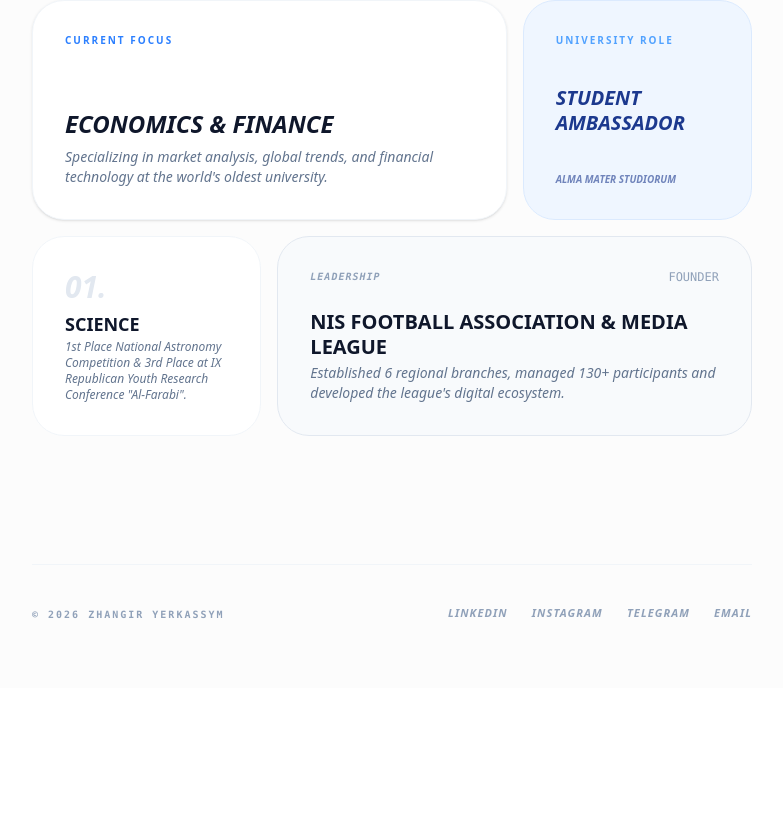
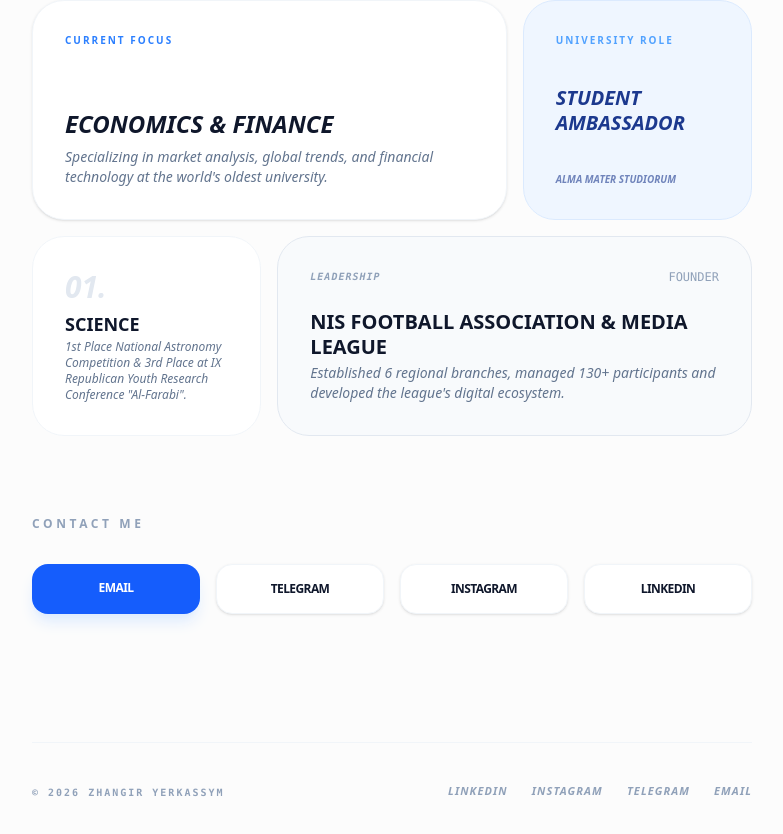
Before and after one commit to JuneiBrunei/jonyportfolio, a Next.js app: page / in a window 1280 px wide. Shown: the part 467-1301 px from the top of the page, without its empty margins (248-1031 px from the left). Before the commit the page ends 1155 px from the top, so only its background shows below. Built offline with nearby package versions, Linux system fonts and the light colour scheme.

Commit message:
final site version

```diff
--- a/app/page.tsx
+++ b/app/page.tsx
@@ -81,6 +81,24 @@ export default function Home() {
              </div>
           </div>
         </div>
+        {/* Contact Section */}
+        <section className="mt-20 mb-10">
+          <h2 className="text-xs font-bold text-slate-400 uppercase tracking-[0.3em] mb-8">Contact Me</h2>
+          <div className="grid grid-cols-2 md:grid-cols-4 gap-4">
+            <a href="mailto:zhangirerkasym@gmail.com" className="p-4 rounded-2xl bg-blue-600 text-white text-center hover:bg-slate-900 transition-all shadow-lg shadow-blue-100 flex flex-col items-center gap-2">
+              <span className="text-xs font-bold uppercase tracking-tighter">Email</span>
+            </a>
+            <a href="https://t.me/Jonyyverk" target="_blank" className="p-4 rounded-2xl bg-white border border-slate-100 text-center hover:border-blue-400 transition-all flex flex-col items-center gap-2 shadow-sm">
+              <span className="text-xs font-bold uppercase tracking-tighter">Telegram</span>
+            </a>
+            <a href="https://www.instagram.com/jonyyv.erk/" target="_blank" className="p-4 rounded-2xl bg-white border border-slate-100 text-center hover:border-pink-400 transition-all flex flex-col items-center gap-2 shadow-sm">
+              <span className="text-xs font-bold uppercase tracking-tighter">Instagram</span>
+            </a>
+            <a href="https://linkedin.com/in/zhangir-yerkassym-b48aab375/" target="_blank" className="p-4 rounded-2xl bg-white border border-slate-100 text-center hover:border-blue-600 transition-all flex flex-col items-center gap-2 shadow-sm">
+              <span className="text-xs font-bold uppercase tracking-tighter">LinkedIn</span>
+            </a>
+          </div>
+        </section>
 
         {/* Footer */}
         <footer className="mt-32 pt-10 border-t border-slate-100 flex flex-col md:flex-row justify-between items-center gap-6 text-slate-400 font-bold">
```
